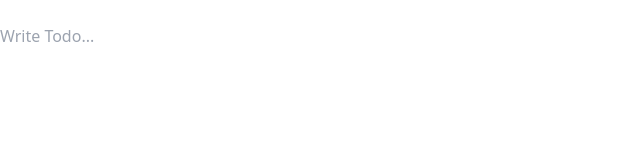
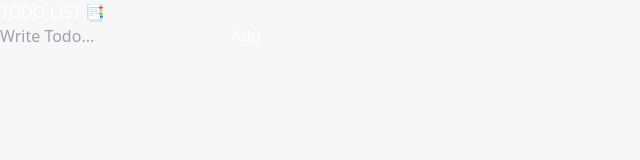
Before and after one commit to fahadshahbaz/Todo-context-local-storage, a React (Vite) app: page / in a window 1280 px wide. Shown: the top 160 px of the page, without its empty margins (0-640 px from the left). Built offline with nearby package versions, Linux system fonts and the light colour scheme.

Commit message:
minor changes

```diff
--- a/src/App.jsx
+++ b/src/App.jsx
@@ -49,10 +49,10 @@ function App() {
     <TodoProvider
       value={{ todos, addTodo, updateTodo, deleteTodo, toggleComplete }}
     >
-      <div className="bg-gray-300 min-h-screen py-8 px-5">
+      <div className="bg-[#C0CCBA] min-h-screen py-8 px-5">
         <div className="w-full max-w-2xl mx-auto  shadow-md rounded-lg p-6 text-white">
           <h1 className="text-3xl font-bold text-center mb-8 mt-2 text-slate-700">
-            TODO LIST
+            TODO LIST 📑
           </h1>
           <div className="mb-4">{/* Todo form goes here */}
             <TodoForm />
--- a/src/index.css
+++ b/src/index.css
@@ -6,7 +6,8 @@
     margin: 0;
     padding: 0;
     box-sizing: border-box;
-    background-color: white;
+    /* background-color: white; */
+    background-color: #f7f7f7;
     color: white;
     /* padding: 5px; */
 }
```
